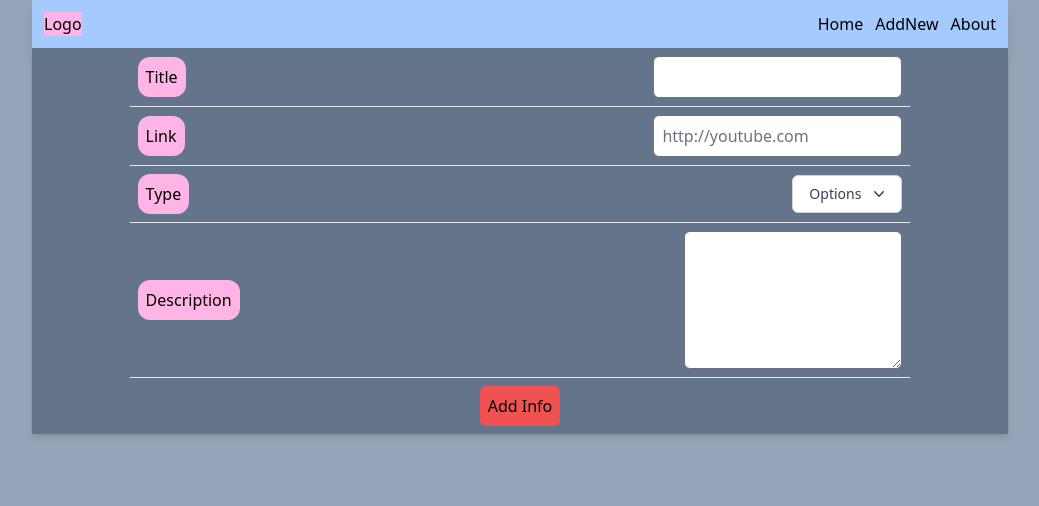
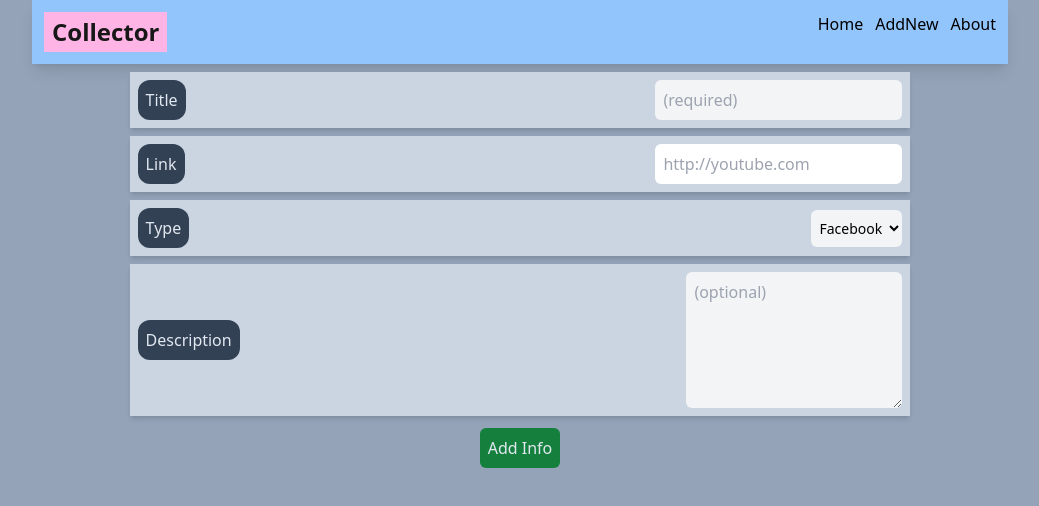
Before and after one commit to aungchitmin/nextjs-notesCollector, a Next.js app: page /Form in a window 1280 px wide. Shown: the top 506 px of the page, without its empty margins (120-1159 px from the left). Built offline with nearby package versions, Linux system fonts and the light colour scheme.

Commit message:
creating and some styling done

```diff
--- a/components/FeedList.js
+++ b/components/FeedList.js
@@ -3,26 +3,26 @@ import Feed from "./Feed";
 function FeedList(props) {
   return (
     <div className="container mx-auto mt-1 p-1 bg-slate-400">
-      <div className="secondaryNav container bg-slate-300 flex justify-between items-center text-sm p-1 pb-2  mt-1 mb-3 shadow-xl">
+      <div className="secondaryNav container bg-slate-300 flex justify-between items-center text-md p-3 pb-2  mt-0 mb-3 shadow-xl">
         <div className="categoriesDiv flex items-center">
           <label htmlFor="categories" className="mr-2">
             Categories:{" "}
           </label>
-          <select name="categories" className="border-none rounded-lg bg-gray-100">
-            <option value="1">Facebook</option>
-            <option value="2">Websites</option>
-            <option value="3">Youtube</option>
-            <option value="4">Others</option>
-            <option value="5">All</option>
+          <select name="categories" className="border-none p-1 pt-2 pb-2 text-sm rounded-lg bg-gray-100 font-medium">
+            <option value="1">All</option>
+            <option value="2">Facebook</option>
+            <option value="3">Websites</option>
+            <option value="4">Youtube</option>
+            <option value="5">Others</option>
           </select>
         </div>
         <div className="sortingDiv flex items-center">
           <label htmlFor="sorting" className="mr-2">
             SortBy:{" "}
           </label>
-          <select name="sorting" className="border-none rounded-lg bg-gray-100">
-            <option value="1">Asd</option>
-            <option value="2">Dsd</option>
+          <select name="sorting" className="border-none text-sm p-1 pt-2 pb-2 rounded-lg bg-gray-100 font-medium">
+            <option value="1">New</option>
+            <option value="2">Old</option>
           </select>
         </div>
       </div>
@@ -32,6 +32,9 @@ function FeedList(props) {
           id={item.id}
           title={item.title}
           description={item.description}
+          link={item.link}
+          type={item.type}
+          createdAt={item.createdAt}
         />
       ))}
     </div>
--- a/components/Navbar.js
+++ b/components/Navbar.js
@@ -13,7 +13,7 @@ export default function Navbar(props) {
   return (
     <div>
       <nav className="container mx-auto p-3 flex flex-row  justify-between shadow-lg bg-blue-300 ">
-        <div className="bg-myowncolor ">Logo</div>
+        <h1 className="bg-myowncolor px-2 py-1 text-neutral-900 font-bold text-2xl">Collector</h1>
 
         <div onClick={toggler}>
         <button
--- a/pages/Form.js
+++ b/pages/Form.js
@@ -1,8 +1,8 @@
 import { useRouter } from "next/router";
 import { useRef } from "react";
-import { Fragment } from "react";
-import { Menu, Transition } from "@headlessui/react";
-import { ChevronDownIcon } from "@heroicons/react/20/solid";
+// import { Fragment } from "react";
+// import { Menu, Transition } from "@headlessui/react";
+// import { ChevronDownIcon } from "@heroicons/react/20/solid";
 
 function Form() {
   const router = useRouter();
@@ -10,13 +10,11 @@ function Form() {
   const linkInputRef = useRef();
   const descriptionInputRef = useRef();
 
-  function classNames(...classes) {
-    return classes.filter(Boolean).join(' ')
-  }
-
   async function addDataHandler(event) {
     event.preventDefault();
 
+    const selectType = document.getElementById("types")
+    const enteredType = selectType.options[selectType.selectedIndex].value
     const enteredTitle = titleInputRef.current.value;
     const enteredLink = linkInputRef.current.value;
     const enteredDescription = descriptionInputRef.current.value;
@@ -24,6 +22,7 @@ function Form() {
     const noteData = {
       title: enteredTitle,
       link: enteredLink,
+      type: enteredType,
       description: enteredDescription,
     };
 
@@ -35,44 +34,43 @@ function Form() {
       },
     });
 
-    const data = await response.json();
-
-    console.log(data);
+    await response.json();
     router.push("/");
   }
 
   return (
-    <div className="container shadow-md  mx-auto bg-red-500  ">
+    <div className="container mx-auto mt-2">
       <form
-        className="bg-slate-500 flex flex-col items-center"
+        className="flex flex-col items-center"
         onSubmit={addDataHandler}
       >
-        <div className="flex justify-between items-center p-2 w-4/5 border-b">
+        <div className="flex justify-between bg-slate-300 items-center p-2 w-4/5 mb-2 shadow-md">
           <label
             htmlFor="title"
-            className="text-base p-2 bg-myowncolor rounded-xl"
+            className="text-base p-2 bg-slate-700 text-slate-200 rounded-xl"
           >
             Title
           </label>
           <input
             type="text"
-            className="text-base p-2  rounded-md"
+            className="text-base p-2 bg-gray-100 rounded-md"
+            placeholder="(required)"
             required
             id="title"
             ref={titleInputRef}
           />
         </div>
 
-        <div className="flex justify-between items-center p-2 w-4/5 border-b">
+        <div className="flex justify-between bg-slate-300 items-center p-2 w-4/5 mb-2 shadow-md">
           <label
             htmlFor="link"
-            className="text-base p-2 bg-myowncolor rounded-xl"
+            className="text-base p-2 bg-slate-700 text-slate-200 rounded-xl"
           >
             Link
           </label>
           <input
             type="text"
-            className="text-base p-2  rounded-md"
+            className="text-base p-2 border-none  rounded-md"
             required
             id="link"
             placeholder="http://youtube.com"
@@ -80,72 +78,42 @@ function Form() {
           />
         </div>
 
-        <div className="flex justify-between items-center p-2 w-4/5 border-b">
+        <div className="flex justify-between bg-slate-300 items-center p-2 w-4/5 mb-2 shadow-md">
           <label
             htmlFor="button"
-            className="text-base p-2 bg-myowncolor rounded-xl"
+            className="text-base p-2 bg-slate-700 text-slate-200 rounded-xl"
           >
             Type
           </label>
-          <Menu as="div" className="relative inline-block text-left">
-          <div>
-            <Menu.Button className="inline-flex w-full justify-center rounded-md border border-gray-300 bg-white px-4 py-2 text-sm font-medium text-gray-700 shadow-sm hover:bg-gray-50 focus:outline-none focus:ring-2 focus:ring-indigo-500 focus:ring-offset-2 focus:ring-offset-gray-100">
-              Options
-              <ChevronDownIcon
-                className="-mr-1 ml-2 h-5 w-5"
-                aria-hidden="true"
-              />
-            </Menu.Button>
-          </div>
-
-          <Transition
-            as={Fragment}
-            enter="transition ease-out duration-100"
-            enterFrom="transform opacity-0 scale-95"
-            enterTo="transform opacity-100 scale-100"
-            leave="transition ease-in duration-75"
-            leaveFrom="transform opacity-100 scale-100"
-            leaveTo="transform opacity-0 scale-95"
+          <select
+            id="types"
+            name="categories"
+            className="border-none p-1 pt-2 pb-2 text-sm rounded-md bg-gray-100"
           >
-            <Menu.Items className="absolute right-0 z-10 mt-2 w-56 origin-top-right rounded-md bg-white shadow-lg ring-1 ring-black ring-opacity-5 focus:outline-none">
-              <div className="py-1">
-                <Menu.Item>
-                  {({ active }) => (
-                    <a
-                      href="#"
-                      className={classNames(
-                        active ? "bg-gray-100 text-gray-900" : "text-gray-700",
-                        "block px-4 py-2 text-sm"
-                      )}
-                    >
-                      Account settings
-                    </a>
-                  )}
-                </Menu.Item>
-              </div>
-            </Menu.Items>
-          </Transition>
-        </Menu>
-
+            <option value="2">Facebook</option>
+            <option value="3">Websites</option>
+            <option value="4">Youtube</option>
+            <option value="5">Others</option>
+          </select>
         </div>
 
-        <div className="flex justify-between  p-2 w-4/5  items-center border-b">
+        <div className="flex justify-between  p-2 w-4/5 bg-slate-300 items-center mb-1 shadow-md">
           <label
-            className="text-base p-2  bg-myowncolor rounded-xl"
+            className="text-base p-2  bg-slate-700 text-slate-200 rounded-xl"
             htmlFor="description"
           >
             Description
           </label>
           <textarea
             id="description"
-            required
+            placeholder="(optional)"
             rows="5"
             ref={descriptionInputRef}
-            className="text-base p-2  rounded-md"
+            className="text-base p-2 bg-gray-100 border-none rounded-md"
           ></textarea>
         </div>
 
-        <button className="p-2 m-2 bg-red-500  rounded-md">Add Info</button>
+        <button className="p-2 m-2 bg-green-700 text-slate-200  rounded-md">Add Info</button>
       </form>
     </div>
   );
--- a/pages/api/newNote.js
+++ b/pages/api/newNote.js
@@ -4,12 +4,12 @@ import { MongoClient } from "mongodb";
 
 async function handler(req, res) {
   if (req.method === "POST") {
-    const data = req.body;
+    const data = {...req.body, createdAt: Date.now()};
 
     //const { title, image, address, description } = data;
 
     const client = await MongoClient.connect(
-      "mongodb+srv://useracm:shortpassword@cluster0.xpdymqp.mongodb.net/?retryWrites=true&w=majority"
+      "mongodb+srv://useracm:ksmn@cluster0.xpdymqp.mongodb.net/?retryWrites=true&w=majority"
     );
     const db = client.db();
 
--- a/pages/index.js
+++ b/pages/index.js
@@ -27,6 +27,9 @@ export async function getStaticProps() {
       allinfo: data.map((item) => ({
         title: item.title,
         description: item.description,
+        type:item.type,
+        link:item.link,
+        createdAt: item.createdAt,
         id: item._id.toString(),
       })),
       },
--- a/tailwind.config.js
+++ b/tailwind.config.js
@@ -3,7 +3,6 @@ module.exports = {
   content: [
     "pages/**/*.{html,js}",
     "components/**/*.{html,js}",
-    "node_modules/flowbite/**/*.js",
   ],
   theme: {
     screens: {
@@ -18,5 +17,5 @@ module.exports = {
       },
     },
   },
-  plugins: [require("flowbite/plugin")],
+  plugins: [],
 };
```
Also changed, not shown: components/Feed.js (+54 -17 lines), package.json (+5 -4 lines), 1 other file (tests, documents, lock files or other folders).
